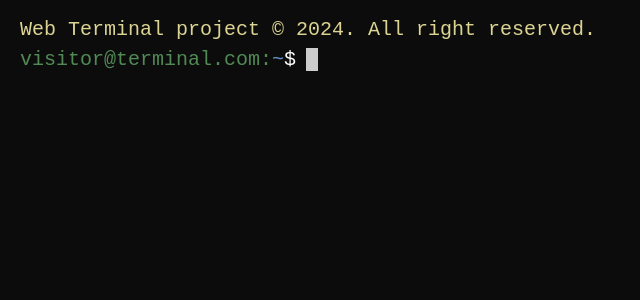
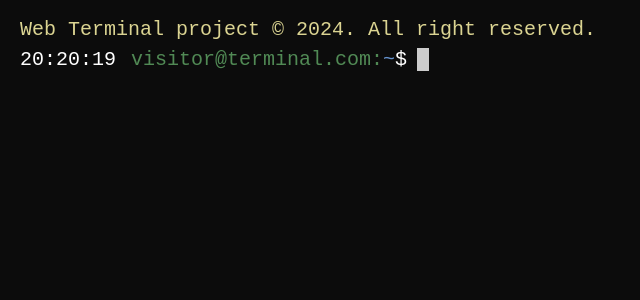
Before and after one commit to gabrielsantos7/Terminal, a React (Vite) app: page / in a window 1280 px wide. Shown: the top 300 px of the page, without its empty margins (0-640 px from the left). Built offline with nearby package versions, Linux system fonts and the light colour scheme.

Commit message:
add datetime

```diff
--- a/src/App.scss
+++ b/src/App.scss
@@ -33,3 +33,7 @@ textarea {
 .response {
   padding: 1rem 0;
 }
+
+.datetime {
+  padding-right: 1.5rem;
+}
--- a/src/components/CommandResponses/NotFound.tsx
+++ b/src/components/CommandResponses/NotFound.tsx
@@ -1,4 +1,4 @@
-import React, { useEffect, useState } from 'react';
+import { useEffect, useState } from 'react';
 
 const NotFound = () => {
   const [displayedText, setDisplayedText] = useState('');
--- a/src/components/Username.tsx
+++ b/src/components/Username.tsx
@@ -1,11 +1,15 @@
+import { getCurrentTime } from "../helper";
 
 const Username = () => {
-  return(
-    <span className='username'>
-      visitor@terminal.com:<span className='color-main-blue'>~</span>
-      <span className='color-white'>$</span>
-    </span>
+  return (
+    <>
+      <span className='datetime color-white'>{getCurrentTime()}</span>
+      <span className='username'>
+        visitor@terminal.com:<span className='color-main-blue'>~</span>
+        <span className='color-white'>$</span>
+      </span>
+    </>
   );
-}
+};
 
 export default Username;
--- a/src/helper.ts
+++ b/src/helper.ts
@@ -3,3 +3,17 @@ import { commands } from './commands';
 export const findCommand = (input: string): string | undefined => {
   return commands.find((cmd) => cmd === input);
 };
+
+export const getCurrentTime = (): string => {
+  const now: Date = new Date();
+  let hours: number | string = now.getHours();
+  let minutes: number | string = now.getMinutes();
+  let seconds: number | string = now.getSeconds();
+
+  hours = (hours < 10 ? '0' : '') + hours;
+  minutes = (minutes < 10 ? '0' : '') + minutes;
+  seconds = (seconds < 10 ? '0' : '') + seconds;
+
+  const currentTime: string = `${hours}:${minutes}:${seconds}`;
+  return currentTime;
+};
```
